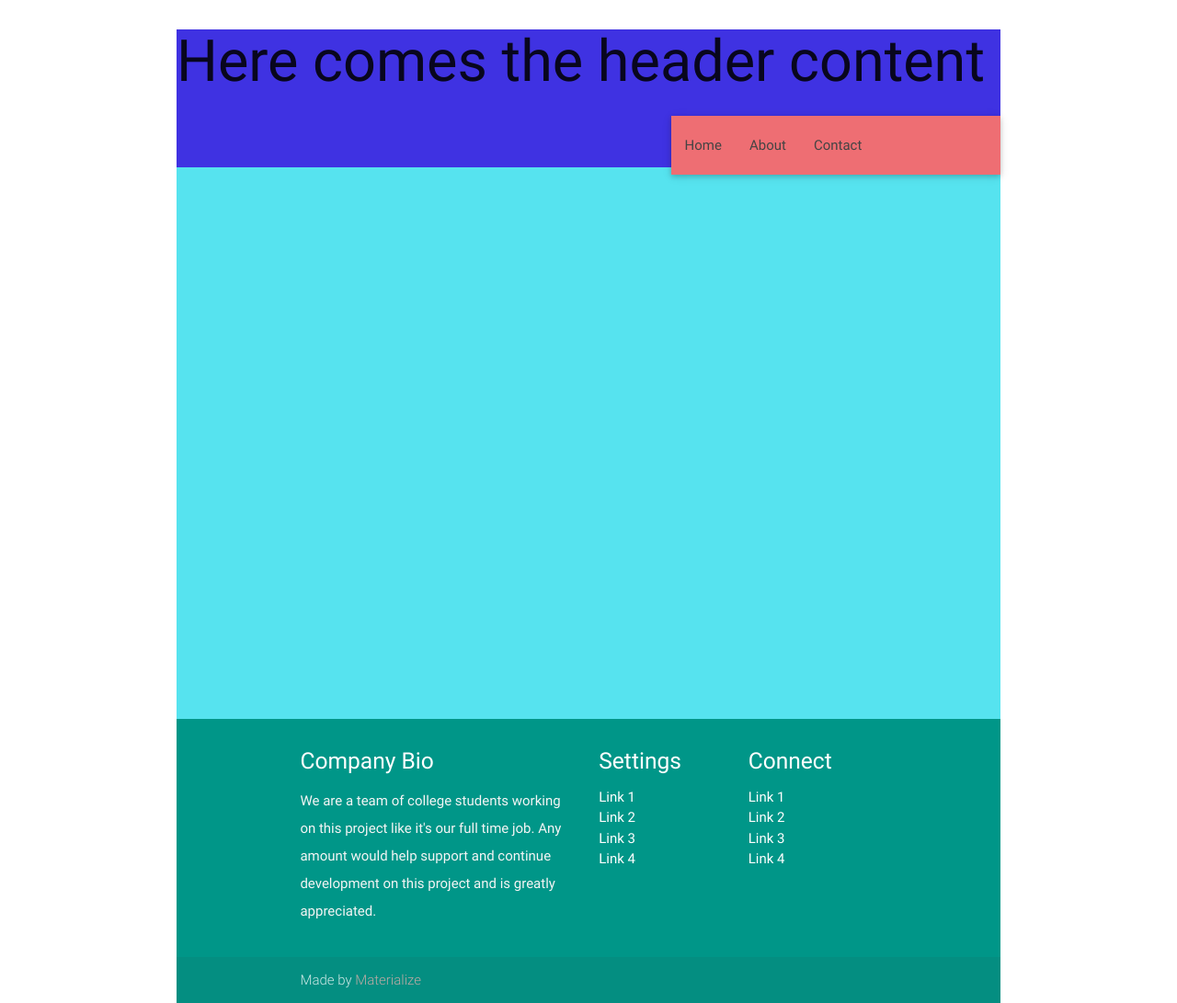
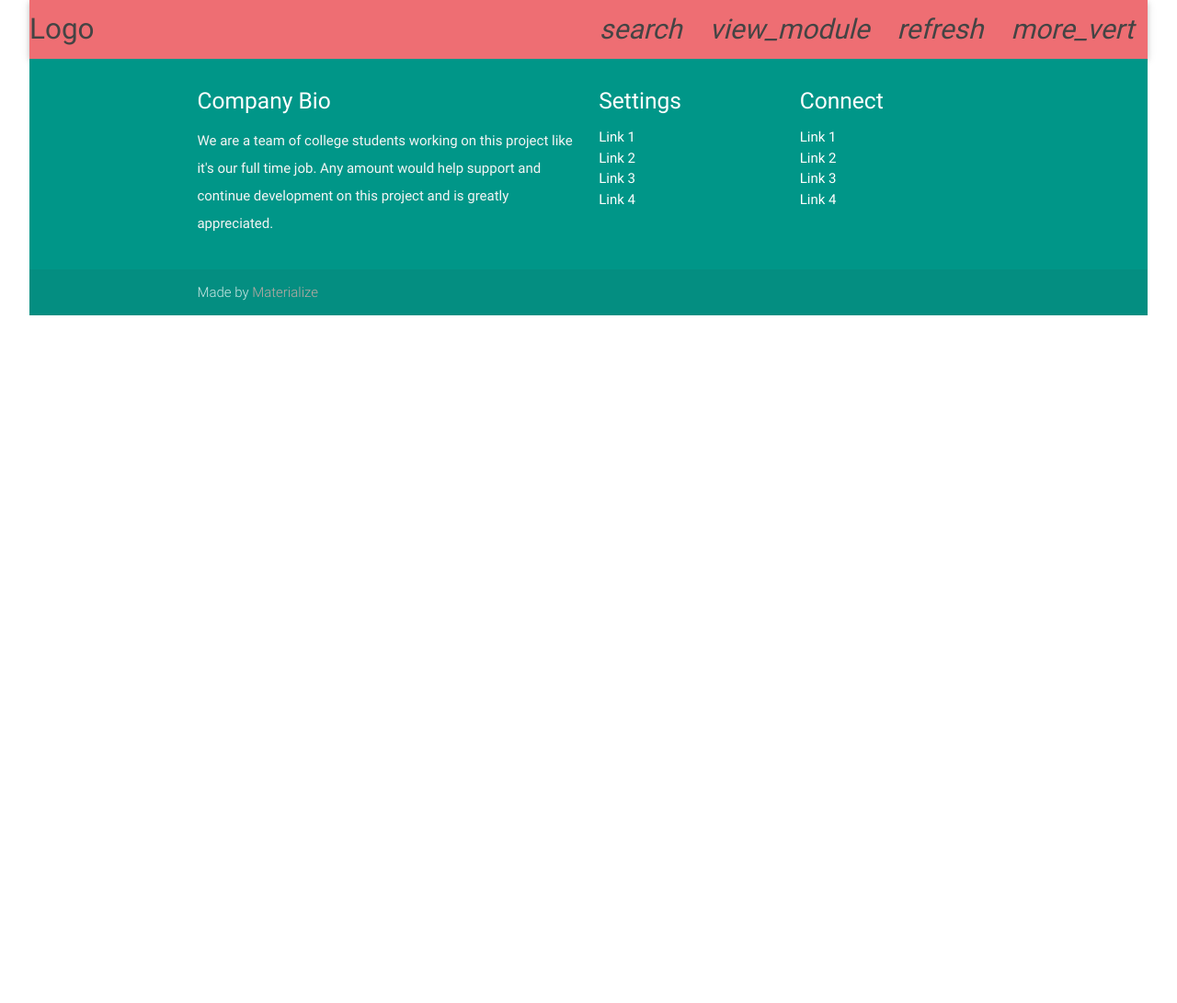
Before and after one commit to ehsan5505/ExCom, a PHP site: page / in a window 1280 px wide. Shown: the whole page at 92% size. After the commit the page ends 343 px from the top, so only its background shows below. Run offline with PHP 8.4, Linux system fonts and the light colour scheme.

Commit message:
adding the template of the header and footer

```diff
--- a/index.php
+++ b/index.php
@@ -6,8 +6,7 @@
     </head>
     <body>
 
-        <?php require_once("layout/pagination.php"); ?>
-
+         <?php include_once("layout/pagination.php"); ?>
 
 
         <script type="text/javascript" src="scripts/jquery.js"></script>
--- a/layout/pagination.php
+++ b/layout/pagination.php
@@ -1,55 +1,7 @@
-<div class="container" id="pagination">
+<div id="pagination">
+  <?php  include_once("template/header.php"); ?>
+  <section>
 
-
-    <header>
-        <hgroup>
-            <h1>Here comes the header content</h1>
-        </hgroup>
-        <nav>
-            <ul>
-                <li><a>Home</a></li><li><a>About</a></li><li><a>Contact</a></li>
-            </ul>
-        </nav>
-    </header>
-    <section>
-
-    </section>
-
-
-    <footer class="page-footer teal">
-    <div class="container">
-      <div class="row">
-        <div class="col l6 s12">
-          <h5 class="white-text">Company Bio</h5>
-          <p class="grey-text text-lighten-4">We are a team of college students working on this project like it's our full time job. Any amount would help support and continue development on this project and is greatly appreciated.</p>
-
-
-        </div>
-        <div class="col l3 s12">
-          <h5 class="white-text">Settings</h5>
-          <ul>
-            <li><a class="white-text" href="#!">Link 1</a></li>
-            <li><a class="white-text" href="#!">Link 2</a></li>
-            <li><a class="white-text" href="#!">Link 3</a></li>
-            <li><a class="white-text" href="#!">Link 4</a></li>
-          </ul>
-        </div>
-        <div class="col l3 s12">
-          <h5 class="white-text">Connect</h5>
-          <ul>
-            <li><a class="white-text" href="#!">Link 1</a></li>
-            <li><a class="white-text" href="#!">Link 2</a></li>
-            <li><a class="white-text" href="#!">Link 3</a></li>
-            <li><a class="white-text" href="#!">Link 4</a></li>
-          </ul>
-        </div>
-      </div>
-    </div>
-    <div class="footer-copyright">
-      <div class="container">
-      Made by <a class="brown-text text-lighten-3" href="http://materializecss.com">Materialize</a>
-      </div>
-    </div>
-  </footer>
-
+  </section>
+  <?php include_once("template/footer.php"); ?>
 </div>
--- a/style/style.css
+++ b/style/style.css
@@ -56,21 +56,25 @@ footer.page-footer {
   margin: 0;
 }
 
+#pagination{
+  width:95%;
+  margin:0px auto;
+}
 
 /*Pagination*/
-#pagination header{
-  width:100%;
-  height:150px;
-  background:#3f32e2;
-}
+/*#pagination header{*/
+/*  width:100%;*/
+/*  height:150px;*/
+/*  background:#3f32e2;*/
+/*}*/
 
-#pagination nav{
-  width:40%;
-  float:right;
-}
+/*#pagination nav{*/
+/*  width:40%;*/
+/*  float:right;*/
+/*}*/
 
-#pagination section{
-  width:100%;
-  min-height:600px;
-  background:#56e3ef;
-}
+/*#pagination section{*/
+/*  width:100%;*/
+/*  min-height:600px;*/
+/*  background:#56e3ef;*/
+/*}*/
--- /dev/null
+++ b/template/header.php
@@ -0,0 +1,11 @@
+<nav>
+    <div class="nav-wrapper">
+      <a href="#!" class="brand-logo">Logo</a>
+      <ul class="right hide-on-med-and-down">
+        <li><a href="sass.html"><i class="material-icons">search</i></a></li>
+        <li><a href="badges.html"><i class="material-icons">view_module</i></a></li>
+        <li><a href="collapsible.html"><i class="material-icons">refresh</i></a></li>
+        <li><a href="mobile.html"><i class="material-icons">more_vert</i></a></li>
+      </ul>
+    </div>
+  </nav>
```
Also changed, not shown: layout/main.php (+0 -36 lines), template/footer.php (added, +35 -0 lines).
